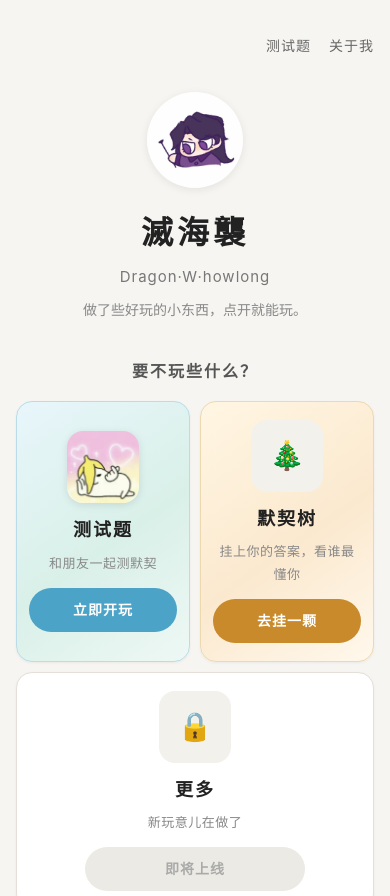
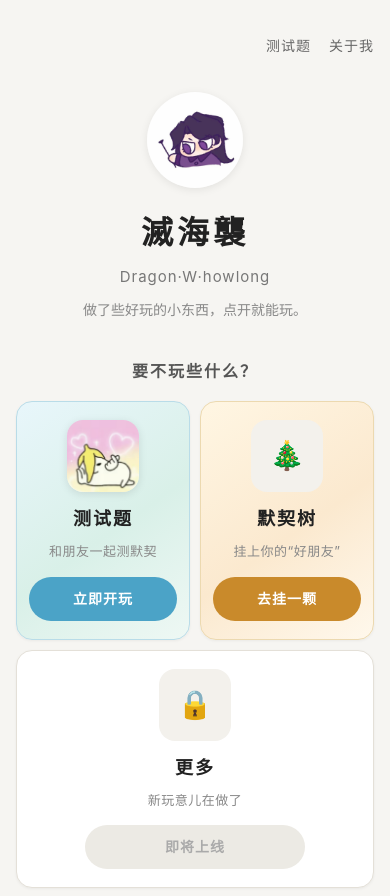
Before and after one commit to DragonHowlong/DragonHowlong.github.io, a plain HTML site: page index.html in a window 390 px wide. Shown: the top 896 px of the page. Drawn offline with Linux system fonts and the light colour scheme.

Commit message:
Homepage: shorten 默契树 subtitle to one line on phones

```diff
--- a/index.html
+++ b/index.html
@@ -70,7 +70,7 @@ footer a:hover{color:#666}
     <a class="slot slot-live slot-tree" href="https://dragonhowlong.github.io/moqishu/">
       <div class="icon-box" aria-hidden="true">🎄</div>
       <h3>默契树</h3>
-      <div class="sub">挂上你的答案，看谁最懂你</div>
+      <div class="sub">挂上你的“好朋友”</div>
       <span class="cta">去挂一颗</span>
     </a>
     <div class="slot slot-more" aria-disabled="true">
```
